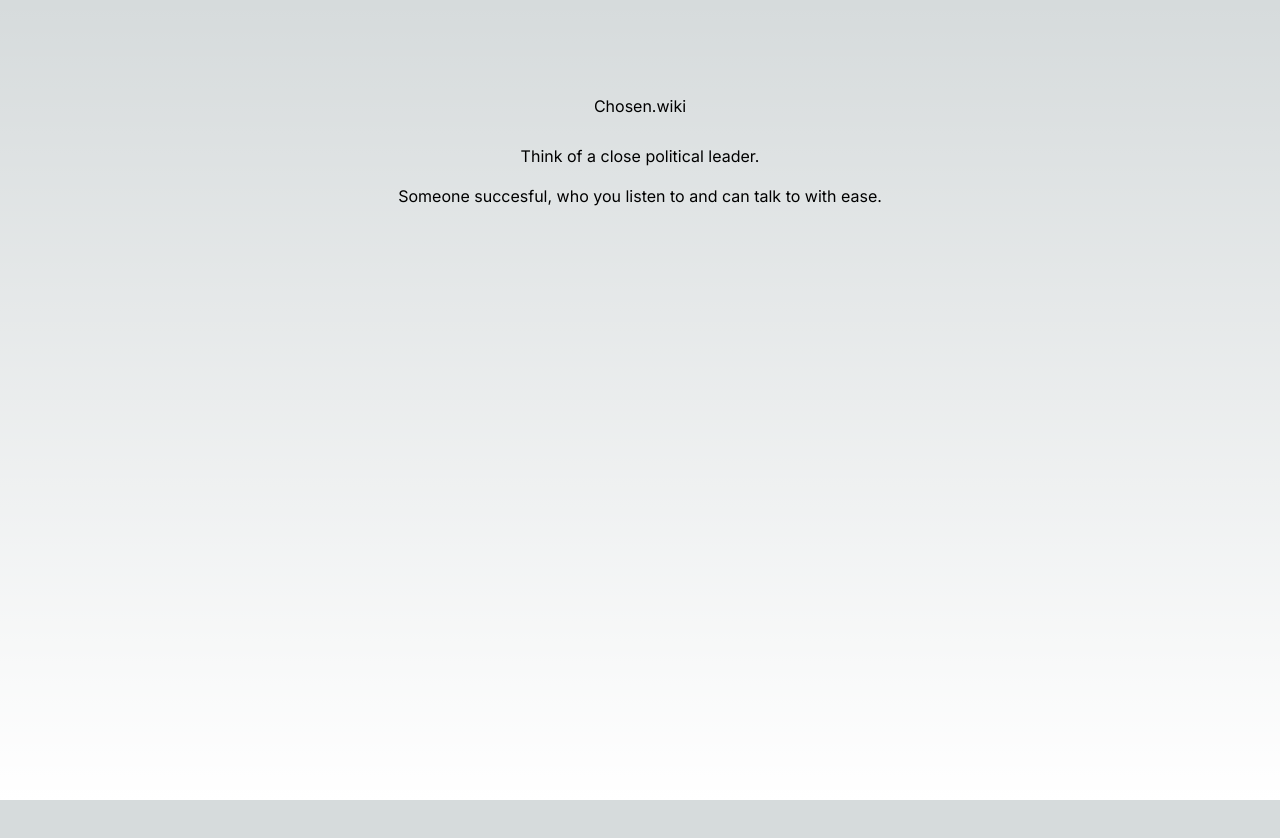
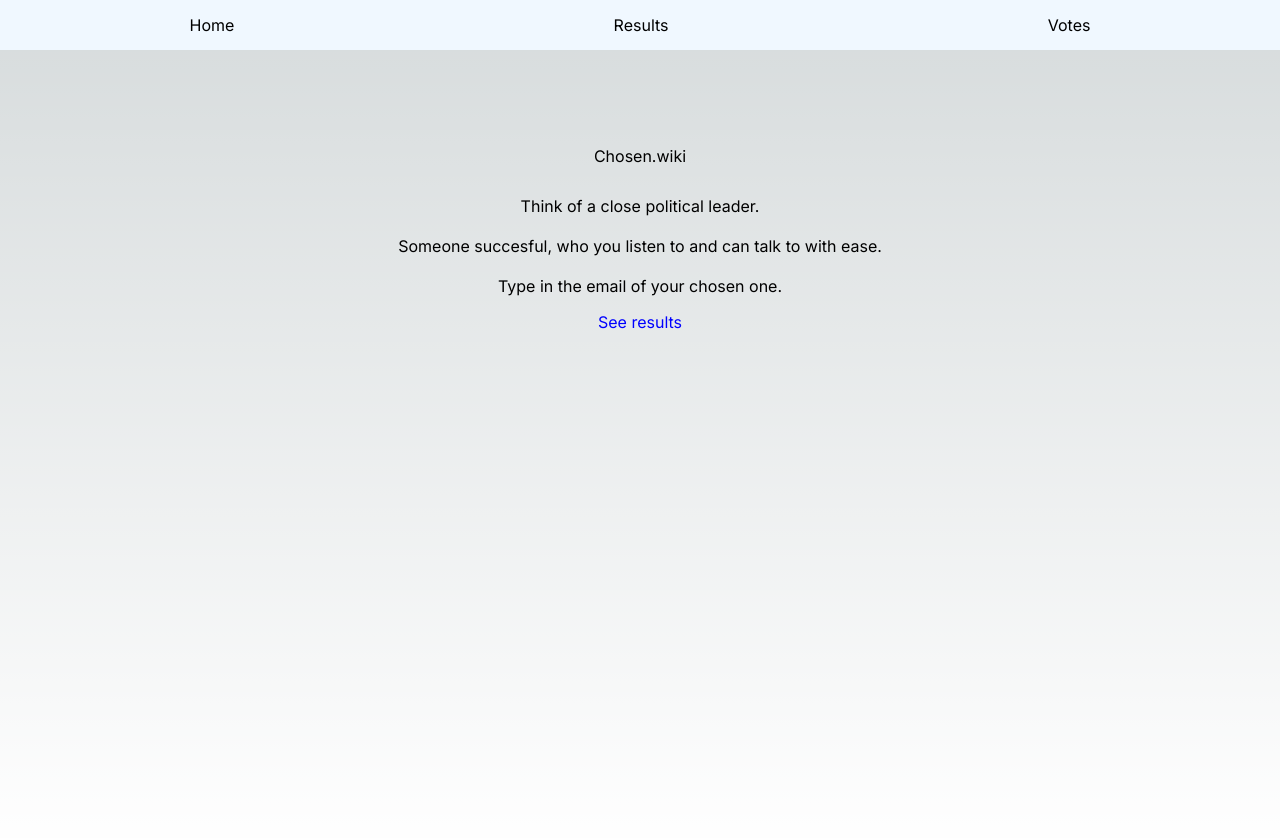
Before and after one commit to xsantanax/chosen, a Next.js app: page / in a window 1280 px wide. Shown: the top 838 px of the page. Before the commit the page ends 800 px from the top, so only its background shows below. Built offline with nearby package versions, Linux system fonts and the light colour scheme.

Commit message:
navigation + styles

```diff
--- a/app/layout.tsx
+++ b/app/layout.tsx
@@ -1,4 +1,6 @@
+import Header from '@/components/Header'
 import './globals.css'
+import styles from './page.module.css'
 import type { Metadata } from 'next'
 import { Inter } from 'next/font/google'
 
@@ -16,7 +18,10 @@
 }) {
   return (
     <html lang='en'>
-      <body className={inter.className}>{children}</body>
+      <body className={inter.className}>
+        <Header />
+        <main className={styles.main}>{children}</main>
+      </body>
     </html>
   )
 }
--- a/app/page.module.css
+++ b/app/page.module.css
@@ -13,3 +13,9 @@
 .step {
   margin-bottom: 20px;
 }
+
+.link {
+  margin-top: 16px;
+  font-size: 16px;
+  color: blue;
+}
--- a/app/page.tsx
+++ b/app/page.tsx
@@ -1,13 +1,22 @@
+// import Input from '@/components/Input'
 import styles from './page.module.css'
+import Link from 'next/link'
 
 export default function Home() {
   return (
-    <main className={styles.main}>
+    <>
       <div className={styles.title}>Chosen.wiki</div>
       <div className={styles.step}>Think of a close political leader.</div>
       <div className={styles.step}>
         Someone succesful, who you listen to and can talk to with ease.
       </div>
-    </main>
+      <>
+        <div>Type in the email of your chosen one.</div>
+        {/* <Input /> */}
+        <Link className={styles.link} href='/results'>
+          See results
+        </Link>
+      </>
+    </>
   )
 }
--- /dev/null
+++ b/components/Header.tsx
@@ -0,0 +1,12 @@
+import Link from 'next/link'
+import styles from 'styles/header.module.css'
+
+export default function Header() {
+  return (
+    <div className={styles.container}>
+      <Link href='/'>Home</Link>
+      <Link href='/results'>Results</Link>
+      <Link href='/votes'>Votes</Link>
+    </div>
+  )
+}
--- /dev/null
+++ b/styles/header.module.css
@@ -0,0 +1,8 @@
+.container {
+  width: 100%;
+  display: flex;
+  align-items: center;
+  justify-content: space-around;
+  height: 50px;
+  background-color: aliceblue;
+}
```
